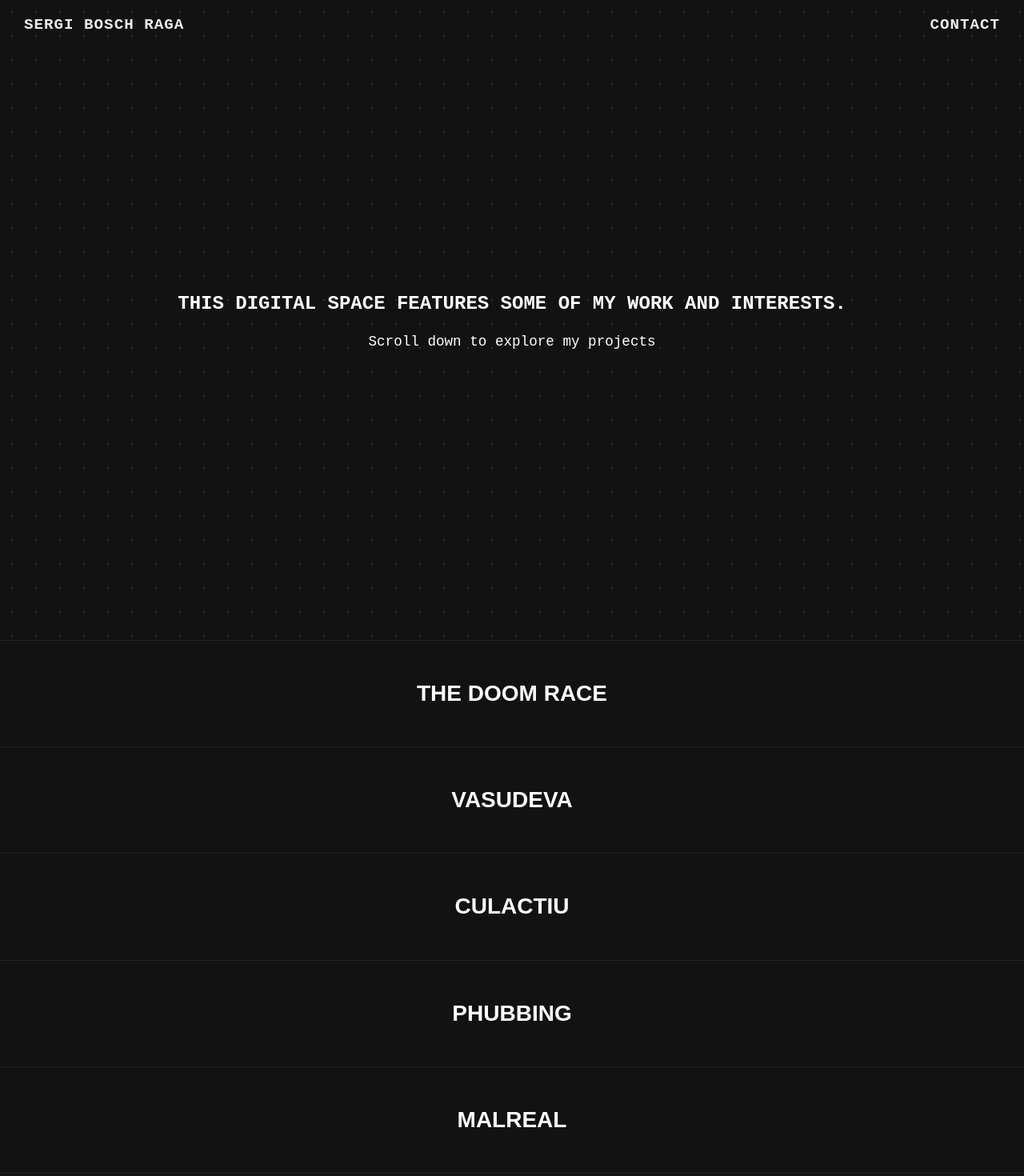
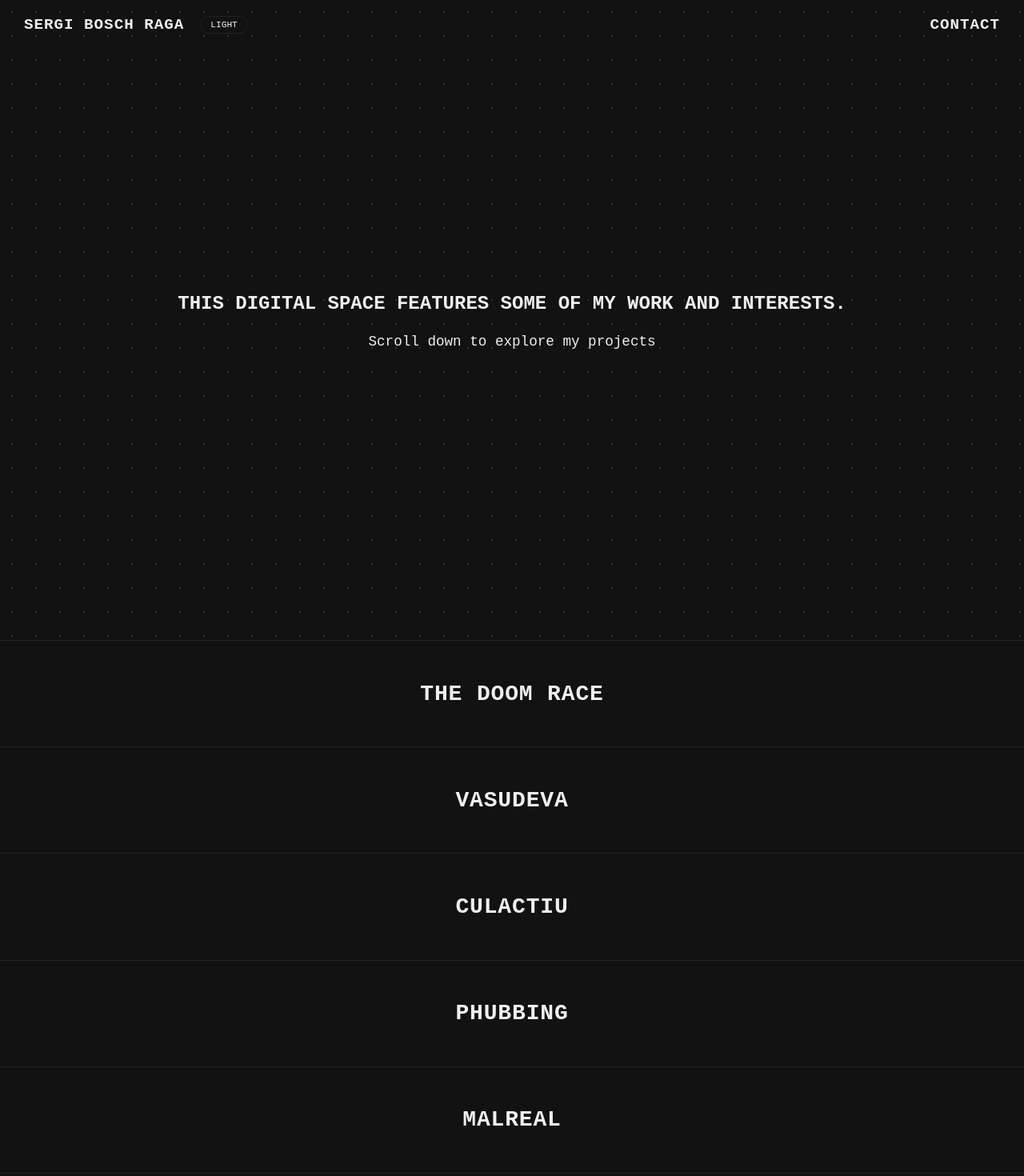
Before and after one commit to sboschraga/sergibosch, a Next.js app: page / in a window 1280 px wide. Shown: the top 1470 px of the page at 80% size. Built offline with nearby package versions, Linux system fonts and the light colour scheme.

Commit message:
20260227

```diff
--- a/app/globals.css
+++ b/app/globals.css
@@ -1,27 +1,27 @@
+/* DEFINICIÓ DE VARIABLES I FONTS */
 :root {
-  --background: #ffffff;
-  --foreground: #171717;
+  --font-titol: 'Azaret Mono', monospace;
+  --font-cos: 'Chivo Mono', monospace;
+
+  /* VARIABLES MODE FOSC (Per defecte) */
+  --background: #121212;
+  --foreground: #efefef;
+  --nav-text: #efefef;
+  --border-color: #222222;
+  --subtext: #efefef;
 }
 
-@media (prefers-color-scheme: dark) {
-  :root {
-    --background: #0a0a0a;
-    --foreground: #ededed;
-  }
-}
+[data-theme='light'] {
+  /* VARIABLES MODE CLAR */
+  --background: #efefef;
+  --foreground: #121212;
+  --nav-text: #121212;
+  --border-color: #cccccc;
+  --subtext: #121212;
 
-html,
-body {
-  max-width: 100vw;
-  overflow-x: hidden;
-}
-
-body {
-  color: var(--foreground);
-  background: var(--background);
-  font-family: Arial, Helvetica, sans-serif;
-  -webkit-font-smoothing: antialiased;
-  -moz-osx-font-smoothing: grayscale;
+  /* Re-assegurem que les fonts estiguin disponibles al tema light */
+  --font-titol: 'Azaret Mono', monospace;
+  --font-cos: 'Chivo Mono', monospace;
 }
 
 * {
@@ -30,13 +30,23 @@ body {
   margin: 0;
 }
 
+html,
+body {
+  max-width: 100vw;
+  overflow-x: hidden;
+  background-color: var(--background);
+  color: var(--foreground);
+  font-family: var(--font-cos) !important;
+  /* Millora la definició de les fonts monoespaiades */
+  text-rendering: optimizeLegibility;
+  -webkit-font-smoothing: antialiased;
+  -moz-osx-font-smoothing: grayscale;
+  transition: background-color 0.3s ease, color 0.3s ease;
+  /* Evita que el navegador decideixi el gruix per tu */
+  font-weight: 500;
+}
+
 a {
   color: inherit;
   text-decoration: none;
 }
-
-@media (prefers-color-scheme: dark) {
-  html {
-    color-scheme: dark;
-  }
-}
--- a/app/page.js
+++ b/app/page.js
@@ -9,9 +9,8 @@ export default function Home() {
   const [loading, setLoading] = useState(true);
   const [showNav, setShowNav] = useState(true);
   const [lastScrollY, setLastScrollY] = useState(0);
-
-  // AQUESTA ÉS LA CLAU: Estat per saber si el ratolí està sobre el menú
   const [isHoveringMenu, setIsHoveringMenu] = useState(false);
+  const [theme, setTheme] = useState('dark');
 
   useEffect(() => {
     const controlNavbar = () => {
@@ -26,8 +25,14 @@ export default function Home() {
     return () => window.removeEventListener('scroll', controlNavbar);
   }, [lastScrollY]);
 
+  const toggleTheme = () => {
+    const newTheme = theme === 'dark' ? 'light' : 'dark';
+    setTheme(newTheme);
+    document.documentElement.setAttribute('data-theme', newTheme);
+  };
+
   const demoItems = [
-    { link: '#', text: 'The Doom Race', image: '/trail/Doom_1.jpg' },
+    { link: '/doom', text: 'The Doom Race', image: '/trail/Doom_1.jpg' },
     { link: '#', text: 'Vasudeva', image: '/trail/Vasudeva_3.jpg' },
     { link: '#', text: 'Culactiu', image: '/trail/Culactiu_11.jpg' },
     { link: '#', text: 'Phubbing', image: '/trail/Relationships_3.jpg' },
@@ -58,26 +63,57 @@ export default function Home() {
     <>
       {loading && <Loader onFinished={() => setLoading(false)} />}
 
-      <main style={{ width: '100vw', backgroundColor: '#121212', opacity: loading ? 0 : 1, transition: 'opacity 0.8s ease' }}>
+      <main style={{
+        width: '100vw',
+        backgroundColor: 'var(--background)',
+        opacity: loading ? 0 : 1,
+        transition: 'opacity 0.8s ease, background-color 0.3s ease'
+      }}>
 
         <nav style={{
           position: 'fixed', top: 0, width: '100%', zIndex: 100,
-          display: 'flex', justifyContent: 'space-between', padding: '20px 30px',
+          display: 'flex', justifyContent: 'space-between', alignItems: 'center', padding: '20px 30px',
           fontFamily: 'var(--font-titol)', fontSize: '1.2rem', fontWeight: '700',
           textTransform: 'uppercase', letterSpacing: '1px',
           transform: showNav ? 'translateY(0)' : 'translateY(-100%)',
           transition: 'transform 0.4s ease-in-out',
-          mixBlendMode: 'difference'
+          color: 'var(--nav-text)'
         }}>
-          <span onClick={() => window.scrollTo({top:0, behavior:'smooth'})} style={{ cursor: 'pointer' }}>Sergi Bosch Raga</span>
+          <div style={{ display: 'flex', alignItems: 'center', gap: '20px' }}>
+            <span onClick={() => window.scrollTo({top:0, behavior:'smooth'})} style={{ cursor: 'pointer' }}>
+              Sergi Bosch Raga
+            </span>
+            <button
+              onClick={toggleTheme}
+              style={{
+                background: 'none',
+                border: '1px solid var(--border-color)',
+                borderRadius: '20px',
+                padding: '4px 12px',
+                fontSize: '0.7rem',
+                cursor: 'pointer',
+                color: 'var(--nav-text)',
+                fontFamily: 'var(--font-cos)',
+                textTransform: 'uppercase',
+                transition: 'all 0.3s ease'
+              }}
+            >
+              {theme === 'dark' ? 'Light' : 'Dark'}
+            </button>
+          </div>
           <span style={{ cursor: 'pointer' }}>Contact</span>
         </nav>
 
-        {/* SECCIÓ 1: HERO */}
         <section style={{ height: '100vh', width: '100vw', position: 'relative', overflow: 'hidden' }}>
-          <div style={{ position: 'absolute', inset: 0, backgroundImage: 'radial-gradient(circle, #333 1px, transparent 1px)', backgroundSize: '30px 30px', zIndex: 0 }} />
+          <div style={{
+            position: 'absolute',
+            inset: 0,
+            backgroundImage: `radial-gradient(circle, ${theme === 'dark' ? '#333' : '#ccc'} 1px, transparent 1px)`,
+            backgroundSize: '30px 30px',
+            zIndex: 0,
+            transition: 'background-image 0.3s ease'
+          }} />
 
-          {/* EL TRAIL NOMÉS ES MOSTRA SI EL RATOLÍ NO ESTÀ SOBRE EL MENÚ */}
           {!isHoveringMenu && (
             <div style={{ position: 'absolute', inset: 0, zIndex: 1 }}>
               <ImageTrail items={interleavedList} />
@@ -86,7 +122,7 @@ export default function Home() {
 
           <div style={{ position: 'absolute', inset: 0, zIndex: 2, display: 'flex', flexDirection: 'column', pointerEvents: 'none' }}>
             <div style={{ flex: 1, display: 'flex', flexDirection: 'column', justifyContent: 'center', alignItems: 'center', textAlign: 'center', padding: '0 20px' }}>
-              <h1 style={{ fontFamily: 'var(--font-cos)', fontSize: '1.5rem', maxWidth: '1100px', lineHeight: '1.4', pointerEvents: 'auto' }}>
+              <h1 style={{ color: 'var(--foreground)', fontFamily: 'var(--font-cos)', fontSize: '1.5rem', maxWidth: '1100px', lineHeight: '1.4', pointerEvents: 'auto' }}>
                 <DecryptedText text="THIS DIGITAL SPACE FEATURES SOME OF MY WORK AND INTERESTS." speed={40} />
               </h1>
               <div style={{ marginTop: '20px', pointerEvents: 'auto' }}>
@@ -96,7 +132,6 @@ export default function Home() {
           </div>
         </section>
 
-        {/* SECCIÓ 2: GALERIA - Aquí detectem el ratolí */}
         <section
           onMouseEnter={() => setIsHoveringMenu(true)}
           onMouseLeave={() => setIsHoveringMenu(false)}
@@ -104,25 +139,41 @@ export default function Home() {
             height: '100vh',
             width: '100vw',
             position: 'relative',
-    backgroundColor: '#121212',
-    zIndex: 10
+            backgroundColor: 'var(--background)',
+            zIndex: 10,
+            transition: 'background-color 0.3s ease'
           }}
         >
           <FlowingMenu
             items={demoItems}
             speed={15}
-    bgColor="#121212"
-    textColor="#fff"
-    marqueeBgColor="#fff"
-    marqueeTextColor="#121212"
-    borderColor="#222"
+            bgColor="var(--background)"
+            textColor="var(--nav-text)"
+            marqueeBgColor="var(--nav-text)"
+            marqueeTextColor="var(--background)"
+            borderColor="var(--border-color)"
           />
         </section>
 
         <style jsx global>{`
-          :root { --font-titol: 'Azaret Mono', monospace; --font-cos: 'Chivo Mono', monospace; }
-          body { margin: 0; background-color: #121212; color: white; overflow-x: hidden; scroll-behavior: smooth; }
-          .subtext { color: #fff; font-size: 1.1rem; font-weight: 400; font-family: var(--font-cos); }
+          :root {
+            --font-titol: 'Azaret Mono', monospace;
+            --font-cos: 'Chivo Mono', monospace;
+          }
+          body {
+            margin: 0;
+            background-color: var(--background);
+            color: var(--foreground);
+            overflow-x: hidden;
+            scroll-behavior: smooth;
+          }
+          .subtext {
+            color: var(--subtext);
+            font-size: 1.1rem;
+            font-weight: 400;
+            font-family: var(--font-cos);
+            transition: color 0.3s ease;
+          }
         `}</style>
       </main>
     </>
--- a/components/FlowingMenu.css
+++ b/components/FlowingMenu.css
@@ -2,8 +2,7 @@
   width: 100%;
   height: 100%;
   overflow: hidden;
-  /* Color de fons idèntic a la resta de la pàgina */
-  background-color: #121212;
+  background-color: var(--background);
 }
 
 .menu {
@@ -19,12 +18,13 @@
   position: relative;
   overflow: hidden;
   text-align: center;
-  border-top: 1px solid #222;
-  background-color: #121212;
+  border-top: 1px solid var(--border-color);
+  background-color: var(--background);
+  transition: background-color 0.3s ease, border-color 0.3s ease;
 }
 
 .menu__item:last-child {
-  border-bottom: 1px solid #222;
+  border-bottom: 1px solid var(--border-color);
 }
 
 .menu__item-link {
@@ -38,15 +38,18 @@
   text-transform: uppercase;
   text-decoration: none;
   white-space: nowrap;
-  font-weight: 600;
+
+  /* CONFIGURACIÓ DE FONT BLINDADA */
+  font-family: var(--font-titol) !important;
+  font-weight: 600; /* Gruix contundent */
   font-size: 3.5vh;
-  color: #888;
+  letter-spacing: 0.03em; /* Una mica d'aire per evitar l'efecte compacte */
+
+  color: var(--nav-text);
   z-index: 1;
-  /* Transició suau per quan desaparegui */
-  transition: opacity 0.3s ease;
+  transition: opacity 0.3s ease, color 0.3s ease;
 }
 
-/* MILLORA: El text estàtic desapareix quan el marquee entra */
 .menu__item:hover .menu__item-link {
   opacity: 0;
 }
@@ -60,8 +63,7 @@
   width: 100%;
   height: 100%;
   pointer-events: none;
-  /* El fons del marquee sol ser blanc o un color que contrasti */
-  background-color: #888;
+  background-color: var(--nav-text);
   transform: translate3d(0, 101%, 0);
   z-index: 2;
 }
@@ -90,11 +92,13 @@
 .marquee span {
   white-space: nowrap;
   text-transform: uppercase;
-  font-weight: 500;
+  font-weight: 600;
   font-size: 3.5vh;
   line-height: 1;
   padding: 0 1.5vw;
-  color: #121212;
+  font-family: var(--font-cos) !important;
+  color: var(--background);
+  transition: color 0.3s ease;
 }
 
 .marquee__img {
```
Also changed, not shown: app/doom/page.js (added, +50 -0 lines). Lines whose indentation alone changed are shown as unchanged.
